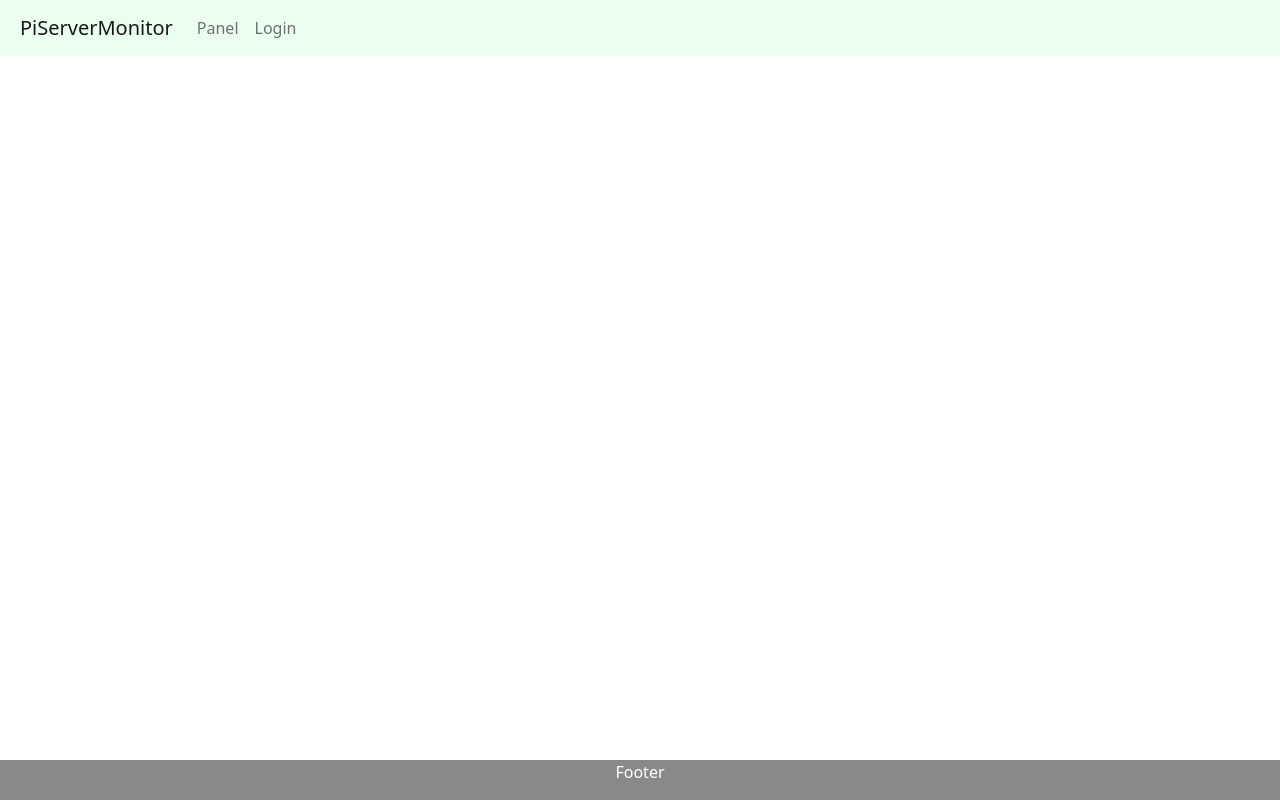
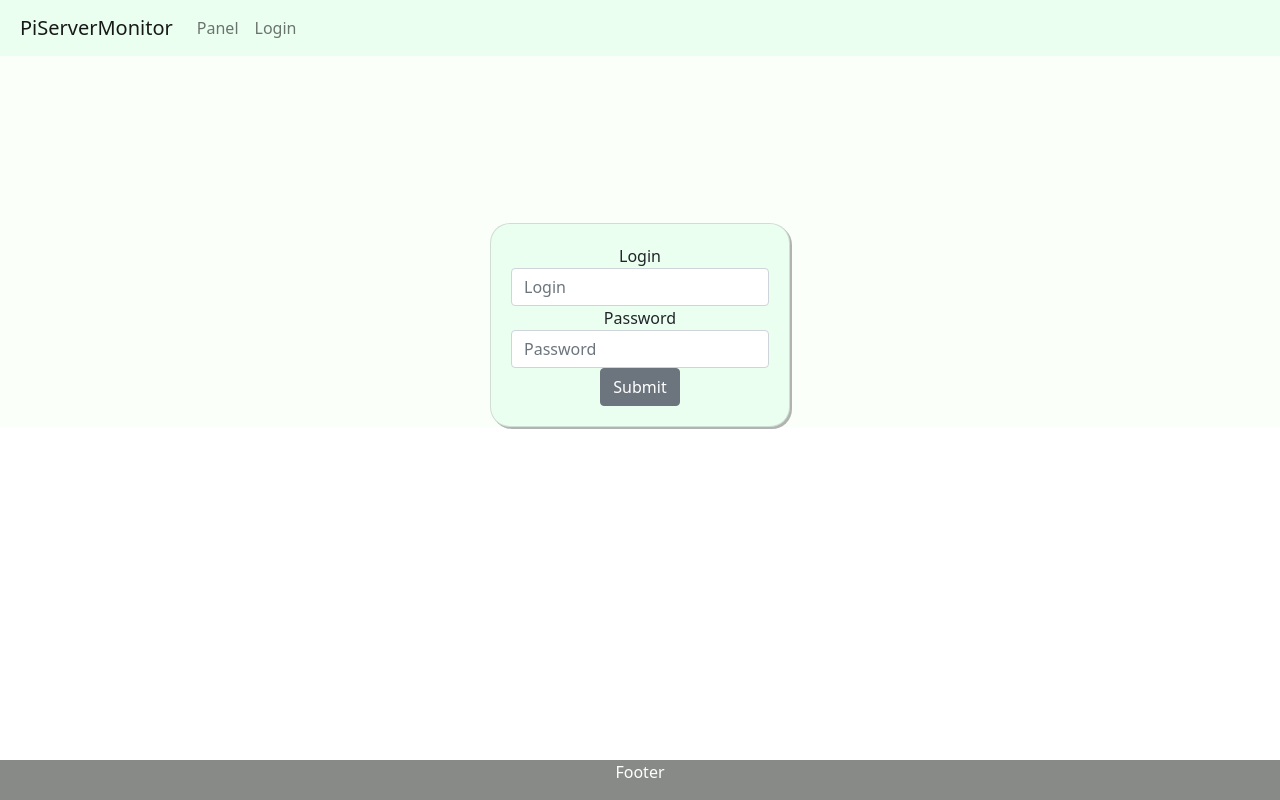
Before and after one commit to DenisAliev/PiServerMonitor, a React (Create React App) app in the folder PiServerMonitor/ClientApp/: page / in a window 1280 px wide. Built offline with nearby package versions, Linux system fonts and the light colour scheme.

Commit message:
fixed App.js

```diff
--- a/PiServerMonitor/ClientApp/src/App.js
+++ b/PiServerMonitor/ClientApp/src/App.js
@@ -12,8 +12,8 @@ export default class App extends Component {
     return (
         <Layout>
             <Switch>
-                <PrivateRoute path='/' component={Login}/>
-                <Route path='/panel' component={ControlPanel}/>
+                <Route exact path='/' component={Login}/>
+                <PrivateRoute path='/panel' component={ControlPanel}/>
             </Switch>
         </Layout>
     );
```
